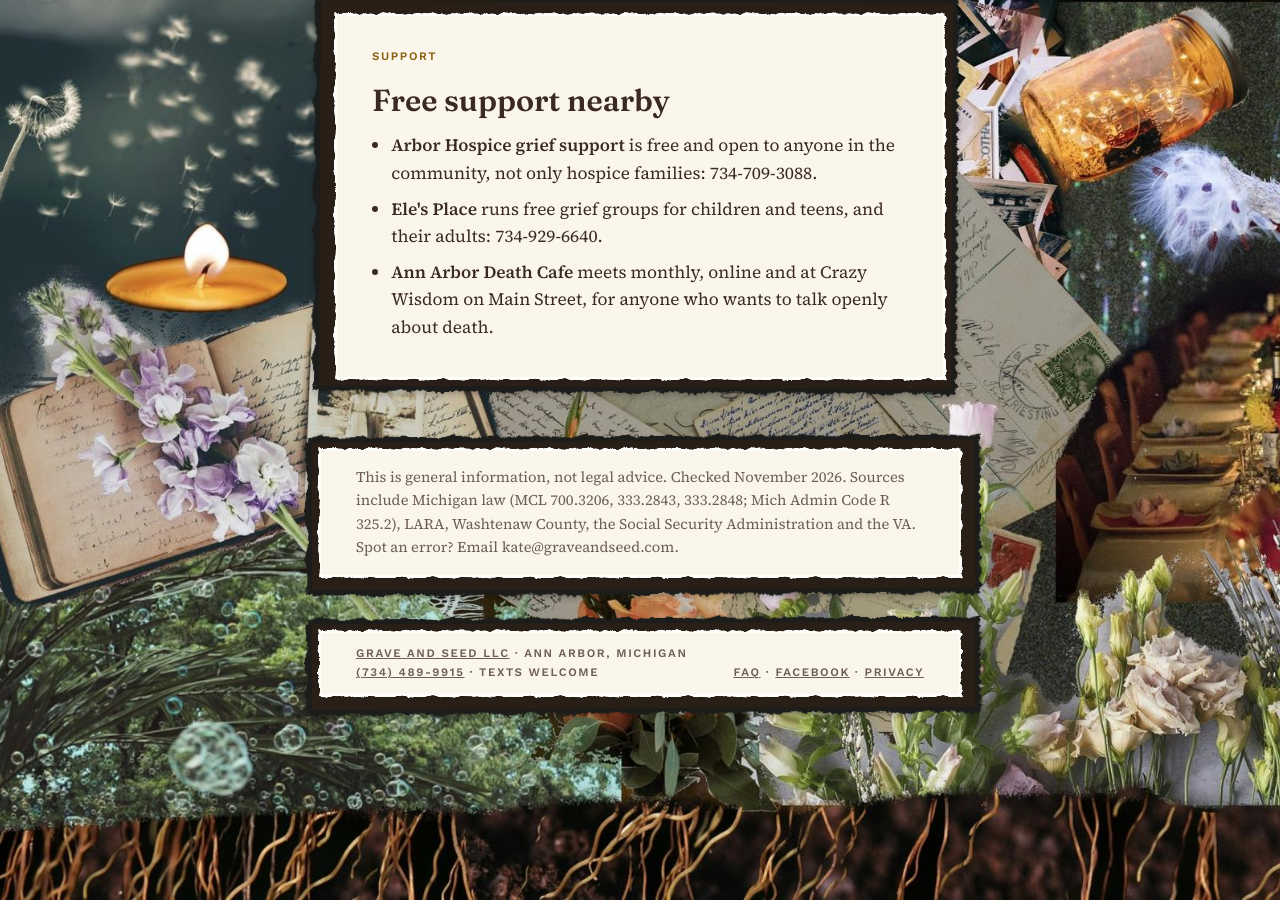
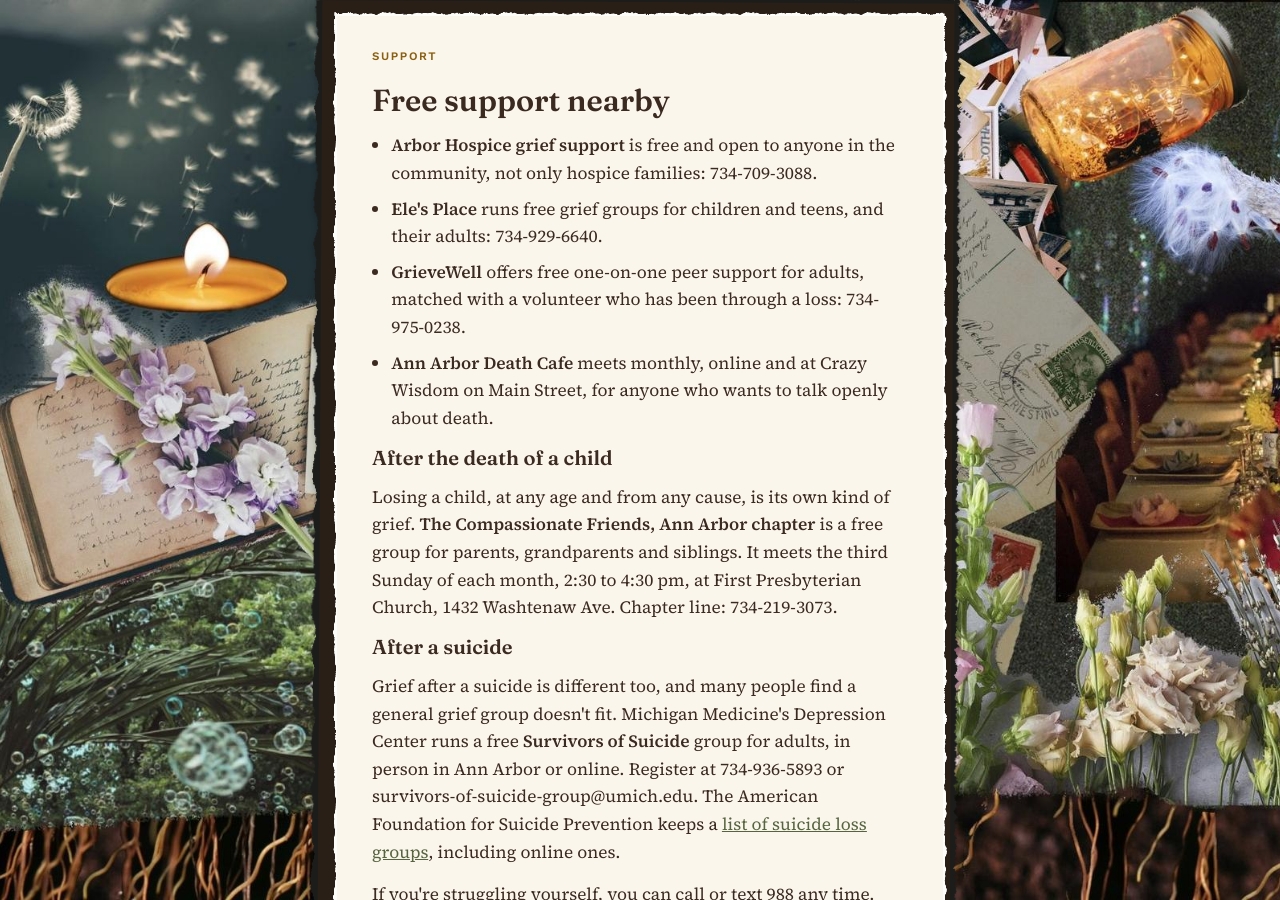
Before and after one commit to katekelley/graveandseed, a Jekyll site: the page built from resources/first-week.html, in a window 1280 px wide and 900 px high, scrolled down 4033 px. Built offline with Jekyll 4.4.1, drawn with Linux system fonts in a browser that asks for light colours.

Commit message:
First-week guide: add GrieveWell, Compassionate Friends (child loss) and suicide loss support
Co-Authored-By: Claude Opus 5.5 <noreply@anthropic.com>
Claude-Session: https://claude.ai/code/session_011MgnuDPPcyysDfMpMHL2sF

```diff
--- a/resources/first-week.html
+++ b/resources/first-week.html
@@ -86,8 +86,14 @@ permalink: /resources/first-week/
   <ul>
     <li><strong>Arbor Hospice grief support</strong> is free and open to anyone in the community, not only hospice families: 734-709-3088.</li>
     <li><strong>Ele's Place</strong> runs free grief groups for children and teens, and their adults: 734-929-6640.</li>
+    <li><strong>GrieveWell</strong> offers free one-on-one peer support for adults, matched with a volunteer who has been through a loss: 734-975-0238.</li>
     <li><strong>Ann Arbor Death Cafe</strong> meets monthly, online and at Crazy Wisdom on Main Street, for anyone who wants to talk openly about death.</li>
   </ul>
+  <h3>After the death of a child</h3>
+  <p>Losing a child, at any age and from any cause, is its own kind of grief. <strong>The Compassionate Friends, Ann Arbor chapter</strong> is a free group for parents, grandparents and siblings. It meets the third Sunday of each month, 2:30 to 4:30 pm, at First Presbyterian Church, 1432 Washtenaw Ave. Chapter line: 734-219-3073.</p>
+  <h3>After a suicide</h3>
+  <p>Grief after a suicide is different too, and many people find a general grief group doesn't fit. Michigan Medicine's Depression Center runs a free <strong>Survivors of Suicide</strong> group for adults, in person in Ann Arbor or online. Register at 734-936-5893 or survivors-of-suicide-group@umich.edu. The American Foundation for Suicide Prevention keeps a <a href="https://afsp.org/find-a-support-group" rel="noopener">list of suicide loss groups</a>, including online ones.</p>
+  <p>If you're struggling yourself, you can call or text 988 any time.</p>
 </section>
 
 <p class="note small">This is general information, not legal advice. Checked November 2026. Sources include Michigan law (MCL 700.3206, 333.2843, 333.2848; Mich Admin Code R 325.2), LARA, Washtenaw County, the Social Security Administration and the VA. Spot an error? Email {{ site.data.content.email }}.</p>
```
